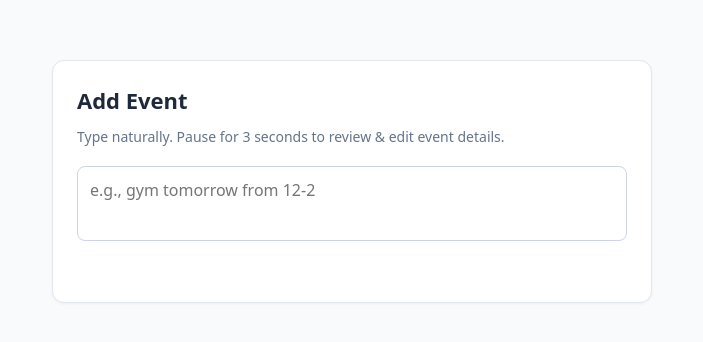
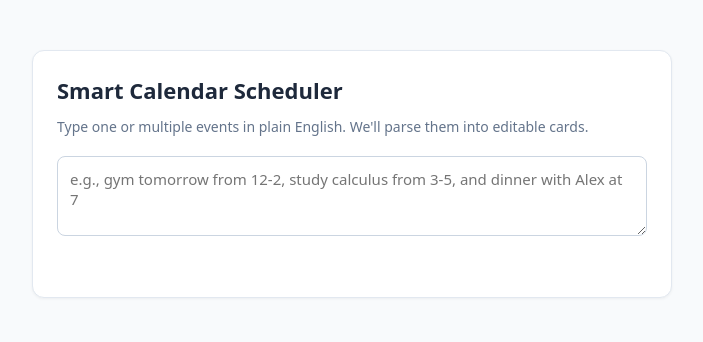
Before and after one commit to siddGandhi/calendar-ai-scheduler, a Flask app: page / in a window 1280 px wide. Shown: the top 342 px of the page, without its empty margins (288-991 px from the left). Run offline with Flask 3, Linux system fonts and the light colour scheme; the visitor is signed in with stand-in values (Sample User, id 1).

Commit message:
multiple events parsing and batch calendar insertion

```diff
--- a/app.py
+++ b/app.py
@@ -1,6 +1,7 @@
 import os
 import json
 from datetime import datetime
+from typing import List
 from flask import Flask, redirect, request, session, jsonify, render_template, url_for
 from werkzeug.middleware.proxy_fix import ProxyFix
 from google.oauth2.credentials import Credentials
@@ -14,7 +15,6 @@ from dotenv import load_dotenv
 load_dotenv()
 
 app = Flask(__name__)
-# Ensure HTTPS URLs resolve correctly behind Render reverse proxy
 app.wsgi_app = ProxyFix(app.wsgi_app, x_for=1, x_proto=1, x_host=1, x_prefix=1)
 app.secret_key = os.environ.get("FLASK_SECRET_KEY", os.urandom(24))
 
@@ -30,11 +30,14 @@ def get_oauth_config():
         return json.loads(raw_creds)
     raise ValueError("Google OAuth credentials not found.")
 
-class CalendarEventSchema(BaseModel):
+class SingleEvent(BaseModel):
     summary: str
     description: str
     start_iso: str  # Format: YYYY-MM-DDTHH:MM
     end_iso: str    # Format: YYYY-MM-DDTHH:MM
+
+class EventListSchema(BaseModel):
+    events: List[SingleEvent]
 
 @app.route('/')
 def index():
@@ -92,7 +95,7 @@ def parse():
     if 'credentials' not in session:
         return jsonify({"error": "Not authenticated"}), 401
 
-    data = request.get_json()
+    data = request.get_json() or {}
     user_prompt = data.get('text', '').strip()
     user_tz = data.get('timeZone', 'UTC')
     current_time = data.get('clientNow', datetime.now().isoformat())
@@ -104,9 +107,9 @@ def parse():
     You are an intelligent calendar assistant.
     Current Reference Timestamp: {current_time}
     User Local Timezone: {user_tz}
-    Extract the event title, brief description, and start/end time.
+    Extract ONE OR MULTIPLE calendar events from the user's input.
     Format ISO strings strictly as 'YYYY-MM-DDTHH:MM' in user's local timezone.
-    If duration is unspecified, assume 1 hour.
+    If duration is unspecified for an item, default to 1 hour.
     """
 
     try:
@@ -116,7 +119,7 @@ def parse():
             config=types.GenerateContentConfig(
                 system_instruction=system_instruction,
                 response_mime_type="application/json",
-                response_schema=CalendarEventSchema,
+                response_schema=EventListSchema,
                 temperature=0.1
             )
         )
@@ -128,41 +131,49 @@ def parse():
 @app.route('/schedule', methods=['POST'])
 def schedule():
     if 'credentials' not in session:
-        return jsonify({"error": "Not authenticated with Google"}), 401
+        return jsonify({"error": "Not authenticated"}), 401
 
     data = request.get_json() or {}
-    summary = data.get('summary')
-    description = data.get('description', '')
-    start_iso = data.get('start_iso')
-    end_iso = data.get('end_iso')
+    events = data.get('events', [])
     user_tz = data.get('timeZone', 'UTC')
 
-    # Guard against None / empty values
-    if not summary or not start_iso or not end_iso:
-        return jsonify({"error": "Missing required event details (summary, start time, or end time)."}), 400
-
-    # Ensure ISO string includes seconds (:00) if only YYYY-MM-DDTHH:MM was sent
-    start_formatted = f"{start_iso}:00" if len(start_iso) == 16 else start_iso
-    end_formatted = f"{end_iso}:00" if len(end_iso) == 16 else end_iso
+    if not events:
+        return jsonify({"error": "No events provided"}), 400
 
     creds = Credentials(**session['credentials'])
     service = build('calendar', 'v3', credentials=creds)
 
-    body = {
-        'summary': summary,
-        'description': description,
-        'start': {'dateTime': start_formatted, 'timeZone': user_tz},
-        'end': {'dateTime': end_formatted, 'timeZone': user_tz},
-    }
+    created_links = []
+    for item in events:
+        summary = item.get('summary')
+        start_iso = item.get('start_iso')
+        end_iso = item.get('end_iso')
+        description = item.get('description', '')
 
-    try:
-        created = service.events().insert(calendarId='primary', body=body).execute()
-        return jsonify({
-            "status": "success",
-            "link": created.get('htmlLink')
-        })
-    except Exception as e:
-        return jsonify({"error": f"Google Calendar API Error: {str(e)}"}), 500
+        if not summary or not start_iso or not end_iso:
+            continue
+
+        start_formatted = f"{start_iso}:00" if len(start_iso) == 16 else start_iso
+        end_formatted = f"{end_iso}:00" if len(end_iso) == 16 else end_iso
+
+        body = {
+            'summary': summary,
+            'description': description,
+            'start': {'dateTime': start_formatted, 'timeZone': user_tz},
+            'end': {'dateTime': end_formatted, 'timeZone': user_tz},
+        }
+
+        try:
+            res = service.events().insert(calendarId='primary', body=body).execute()
+            created_links.append({"summary": summary, "link": res.get('htmlLink')})
+        except Exception as e:
+            return jsonify({"error": f"Failed inserting '{summary}': {str(e)}"}), 500
+
+    return jsonify({
+        "status": "success",
+        "count": len(created_links),
+        "events": created_links
+    })
 
 if __name__ == '__main__':
     app.run(port=5000, debug=True)
--- a/templates/index.html
+++ b/templates/index.html
@@ -5,40 +5,47 @@
   <meta name="viewport" content="width=device-width, initial-scale=1.0">
   <title>Quick Calendar AI</title>
   <style>
-    body { font-family: system-ui, -apple-system, sans-serif; max-width: 600px; margin: 60px auto; padding: 0 20px; color: #1e293b; background: #f8fafc; }
+    body { font-family: system-ui, -apple-system, sans-serif; max-width: 640px; margin: 50px auto; padding: 0 20px; color: #1e293b; background: #f8fafc; }
     .card { background: white; padding: 24px; border-radius: 12px; border: 1px solid #e2e8f0; box-shadow: 0 1px 3px rgba(0,0,0,0.05); }
     h2 { margin-top: 0; font-size: 22px; }
     p.subtitle { color: #64748b; font-size: 14px; margin-top: -6px; margin-bottom: 20px; }
-    textarea { width: 100%; height: 75px; padding: 12px; font-size: 16px; border-radius: 8px; border: 1px solid #cbd5e1; box-sizing: border-box; resize: none; font-family: inherit; }
+    textarea { width: 100%; height: 80px; padding: 12px; font-size: 15px; border-radius: 8px; border: 1px solid #cbd5e1; box-sizing: border-box; resize: vertical; font-family: inherit; }
     textarea:focus, input:focus { border-color: #2563eb; outline: none; }
 
-    /* Live Indicator & Status Row */
     .status-container { display: flex; align-items: center; gap: 8px; margin-top: 8px; min-height: 24px; font-size: 13px; }
     .badge { display: inline-flex; align-items: center; gap: 6px; padding: 2px 8px; border-radius: 9999px; font-weight: 500; font-size: 12px; display: none; }
-    .badge.typing { display: inline-flex; background: #e0f2fe; color: #0369a1; }
     .badge.countdown { display: inline-flex; background: #fef3c7; color: #b45309; }
     .badge.processing { display: inline-flex; background: #ede9fe; color: #6d28d9; }
     .dot { width: 6px; height: 6px; border-radius: 50%; background: currentColor; }
     .status-text { color: #64748b; }
 
-    #editSection { display: none; margin-top: 20px; padding-top: 20px; border-top: 1px solid #e2e8f0; }
-    .field-group { margin-bottom: 14px; }
-    label { display: block; font-size: 13px; font-weight: 600; color: #475569; margin-bottom: 4px; }
-    input[type="text"], input[type="datetime-local"] { width: 100%; padding: 10px; font-size: 15px; border-radius: 6px; border: 1px solid #cbd5e1; box-sizing: border-box; }
-    .grid-2 { display: grid; grid-template-columns: 1fr 1fr; gap: 12px; }
+    /* Multi-event Cards */
+    #editContainer { display: none; margin-top: 20px; padding-top: 20px; border-top: 1px solid #e2e8f0; }
+    .event-item { background: #f8fafc; border: 1px solid #e2e8f0; border-radius: 8px; padding: 16px; margin-bottom: 14px; position: relative; }
+    .event-header { display: flex; justify-content: space-between; align-items: center; margin-bottom: 10px; }
+    .event-count { font-size: 13px; font-weight: 700; color: #2563eb; }
+    .remove-btn { background: none; border: none; color: #ef4444; font-size: 13px; cursor: pointer; padding: 0; }
+    .remove-btn:hover { text-decoration: underline; }
 
-    button { width: 100%; padding: 12px; font-size: 15px; font-weight: 600; border-radius: 8px; border: none; background: #2563eb; color: white; cursor: pointer; margin-top: 10px; }
-    button:disabled { background: #94a3b8; cursor: not-allowed; }
-    .success-banner { margin-top: 16px; padding: 12px; background: #ecfdf5; border-left: 4px solid #10b981; border-radius: 6px; display: none; }
+    .field-group { margin-bottom: 10px; }
+    label { display: block; font-size: 12px; font-weight: 600; color: #475569; margin-bottom: 3px; }
+    input[type="text"], input[type="datetime-local"] { width: 100%; padding: 8px 10px; font-size: 14px; border-radius: 6px; border: 1px solid #cbd5e1; box-sizing: border-box; background: white; }
+    .grid-2 { display: grid; grid-template-columns: 1fr 1fr; gap: 10px; }
+
+    .submit-btn { width: 100%; padding: 12px; font-size: 15px; font-weight: 600; border-radius: 8px; border: none; background: #2563eb; color: white; cursor: pointer; margin-top: 10px; }
+    .submit-btn:disabled { background: #94a3b8; cursor: not-allowed; }
+
+    .success-banner { margin-top: 16px; padding: 14px; background: #ecfdf5; border-left: 4px solid #10b981; border-radius: 6px; display: none; }
+    .success-banner ul { margin: 6px 0 0 18px; padding: 0; font-size: 14px; }
     .success-banner a { color: #059669; font-weight: 600; text-decoration: none; }
   </style>
 </head>
 <body>
   <div class="card">
-    <h2>Add Event</h2>
-    <p class="subtitle">Type naturally. Pause for 3 seconds to review & edit event details.</p>
+    <h2>Smart Calendar Scheduler</h2>
+    <p class="subtitle">Type one or multiple events in plain English. We'll parse them into editable cards.</p>
 
-    <textarea id="promptInput" placeholder="e.g., gym tomorrow from 12-2"></textarea>
+    <textarea id="promptInput" placeholder="e.g., gym tomorrow from 12-2, study calculus from 3-5, and dinner with Alex at 7"></textarea>
 
     <div class="status-container">
       <span id="indicatorBadge" class="badge">
@@ -48,34 +55,14 @@
       <span id="statusText" class="status-text"></span>
     </div>
 
-    <form id="editSection">
-      <div class="field-group">
-        <label for="eventSummary">Event Title</label>
-        <input type="text" id="eventSummary" required />
-      </div>
-
-      <div class="grid-2">
-        <div class="field-group">
-          <label for="eventStart">Start Time</label>
-          <input type="datetime-local" id="eventStart" required />
-        </div>
-        <div class="field-group">
-          <label for="eventEnd">End Time</label>
-          <input type="datetime-local" id="eventEnd" required />
-        </div>
-      </div>
-
-      <div class="field-group">
-        <label for="eventDesc">Description / Notes</label>
-        <input type="text" id="eventDesc" placeholder="Optional notes" />
-      </div>
-
-      <button type="submit" id="confirmBtn">Confirm & Add to Calendar</button>
+    <form id="editContainer">
+      <div id="cardsList"></div>
+      <button type="submit" id="confirmBtn" class="submit-btn">Confirm & Add All to Calendar</button>
     </form>
 
     <div id="successCard" class="success-banner">
-      <span>Event scheduled! </span>
-      <a id="calendarLink" target="_blank" href="#">View in Google Calendar &rarr;</a>
+      <strong id="successTitle">Events created!</strong>
+      <ul id="createdEventsList"></ul>
     </div>
   </div>
 
@@ -87,21 +74,47 @@
     const indicatorBadge = document.getElementById('indicatorBadge');
     const badgeText = document.getElementById('badgeText');
     const statusText = document.getElementById('statusText');
-    const editSection = document.getElementById('editSection');
+    const editContainer = document.getElementById('editContainer');
+    const cardsList = document.getElementById('cardsList');
     const confirmBtn = document.getElementById('confirmBtn');
     const successCard = document.getElementById('successCard');
-    const calendarLink = document.getElementById('calendarLink');
-
-    const summaryInput = document.getElementById('eventSummary');
-    const startInput = document.getElementById('eventStart');
-    const endInput = document.getElementById('eventEnd');
-    const descInput = document.getElementById('eventDesc');
+    const createdEventsList = document.getElementById('createdEventsList');
 
     function updateBadge(state, text, message = '') {
       indicatorBadge.className = 'badge ' + state;
       indicatorBadge.style.display = state ? 'inline-flex' : 'none';
       badgeText.innerText = text;
       statusText.innerText = message;
+    }
+
+    function createCardElement(item, index) {
+      const card = document.createElement('div');
+      card.className = 'event-item';
+      card.innerHTML = `
+        <div class="event-header">
+          <span class="event-count">Event #${index + 1}</span>
+          <button type="button" class="remove-btn" onclick="this.closest('.event-item').remove()">Remove</button>
+        </div>
+        <div class="field-group">
+          <label>Event Title</label>
+          <input type="text" class="input-summary" value="${item.summary || ''}" required />
+        </div>
+        <div class="grid-2">
+          <div class="field-group">
+            <label>Start Time</label>
+            <input type="datetime-local" class="input-start" value="${(item.start_iso || '').slice(0, 16)}" required />
+          </div>
+          <div class="field-group">
+            <label>End Time</label>
+            <input type="datetime-local" class="input-end" value="${(item.end_iso || '').slice(0, 16)}" required />
+          </div>
+        </div>
+        <div class="field-group">
+          <label>Description / Notes</label>
+          <input type="text" class="input-desc" value="${item.description || ''}" placeholder="Optional notes" />
+        </div>
+      `;
+      return card;
     }
 
     promptInput.addEventListener('input', () => {
@@ -111,22 +124,21 @@
       const val = promptInput.value.trim();
       if (!val) {
         updateBadge('', '', '');
-        editSection.style.display = 'none';
+        editContainer.style.display = 'none';
+        cardsList.innerHTML = '';
         return;
       }
 
-      // Initial state while user is actively hitting keys
       secondsLeft = 3;
       updateBadge('countdown', `Processing in ${secondsLeft}s`, 'Keep typing or pause to extract');
 
-      // Live 1-second countdown ticker
       countdownInterval = setInterval(async () => {
         secondsLeft--;
         if (secondsLeft > 0) {
           updateBadge('countdown', `Processing in ${secondsLeft}s`, 'Keep typing or pause to extract');
         } else {
           clearInterval(countdownInterval);
-          updateBadge('processing', 'AI Extracting...', 'Analyzing text with Gemini');
+          updateBadge('processing', 'AI Extracting...', 'Parsing single or multiple events with Gemini');
 
           try {
             const res = await fetch('/parse', {
@@ -146,16 +158,17 @@
             }
 
             const data = await res.json();
-            if (res.ok) {
-              summaryInput.value = data.summary || '';
-              startInput.value = (data.start_iso || '').slice(0, 16);
-              endInput.value = (data.end_iso || '').slice(0, 16);
-              descInput.value = data.description || '';
+            if (res.ok && data.events && data.events.length > 0) {
+              cardsList.innerHTML = '';
+              data.events.forEach((item, idx) => {
+                cardsList.appendChild(createCardElement(item, idx));
+              });
 
-              updateBadge('', '', 'Ready for review:');
-              editSection.style.display = 'block';
+              updateBadge('', '', `Parsed ${data.events.length} event(s). Review details below:`);
+              confirmBtn.innerText = data.events.length > 1 ? `Confirm & Add ${data.events.length} Events to Calendar` : 'Confirm & Add to Calendar';
+              editContainer.style.display = 'block';
             } else {
-              updateBadge('', '', data.error || 'Failed to parse text.');
+              updateBadge('', '', data.error || 'Could not find any clear calendar events.');
             }
           } catch (err) {
             updateBadge('', '', 'Network error parsing text.');
@@ -164,26 +177,39 @@
       }, 1000);
     });
 
-    editSection.addEventListener('submit', async (e) => {
+    editContainer.addEventListener('submit', async (e) => {
       e.preventDefault();
 
-      if (!summaryInput.value || !startInput.value || !endInput.value) {
-        alert('Please fill out all required fields.');
+      const cards = cardsList.querySelectorAll('.event-item');
+      if (cards.length === 0) {
+        alert('No events to schedule.');
         return;
       }
 
+      const eventsToSubmit = [];
+      for (const card of cards) {
+        const summary = card.querySelector('.input-summary').value.trim();
+        const start_iso = card.querySelector('.input-start').value;
+        const end_iso = card.querySelector('.input-end').value;
+        const description = card.querySelector('.input-desc').value.trim();
+
+        if (!summary || !start_iso || !end_iso) {
+          alert('Please make sure Title, Start Time, and End Time are filled for all events.');
+          return;
+        }
+
+        eventsToSubmit.push({ summary, start_iso, end_iso, description });
+      }
+
       confirmBtn.disabled = true;
-      confirmBtn.innerText = 'Scheduling...';
+      confirmBtn.innerText = 'Adding to Google Calendar...';
 
       try {
         const res = await fetch('/schedule', {
           method: 'POST',
           headers: { 'Content-Type': 'application/json' },
           body: JSON.stringify({
-            summary: summaryInput.value,
-            description: descInput.value,
-            start_iso: startInput.value,
-            end_iso: endInput.value,
+            events: eventsToSubmit,
             timeZone: Intl.DateTimeFormat().resolvedOptions().timeZone
           })
         });
@@ -196,19 +222,26 @@
 
         const data = await res.json();
         if (res.ok) {
+          createdEventsList.innerHTML = '';
+          data.events.forEach(item => {
+            const li = document.createElement('li');
+            li.innerHTML = `<a href="${item.link}" target="_blank">${item.summary} &rarr;</a>`;
+            createdEventsList.appendChild(li);
+          });
+
           successCard.style.display = 'block';
-          calendarLink.href = data.link;
           promptInput.value = '';
-          editSection.style.display = 'none';
+          cardsList.innerHTML = '';
+          editContainer.style.display = 'none';
           updateBadge('', '', '');
         } else {
-          alert(data.error || 'Could not save event.');
+          alert(data.error || 'Could not save events.');
         }
       } catch (err) {
         alert('Request failed: ' + err.message);
       } finally {
         confirmBtn.disabled = false;
-        confirmBtn.innerText = 'Confirm & Add to Calendar';
+        confirmBtn.innerText = 'Confirm & Add All to Calendar';
       }
     });
   </script>
```
